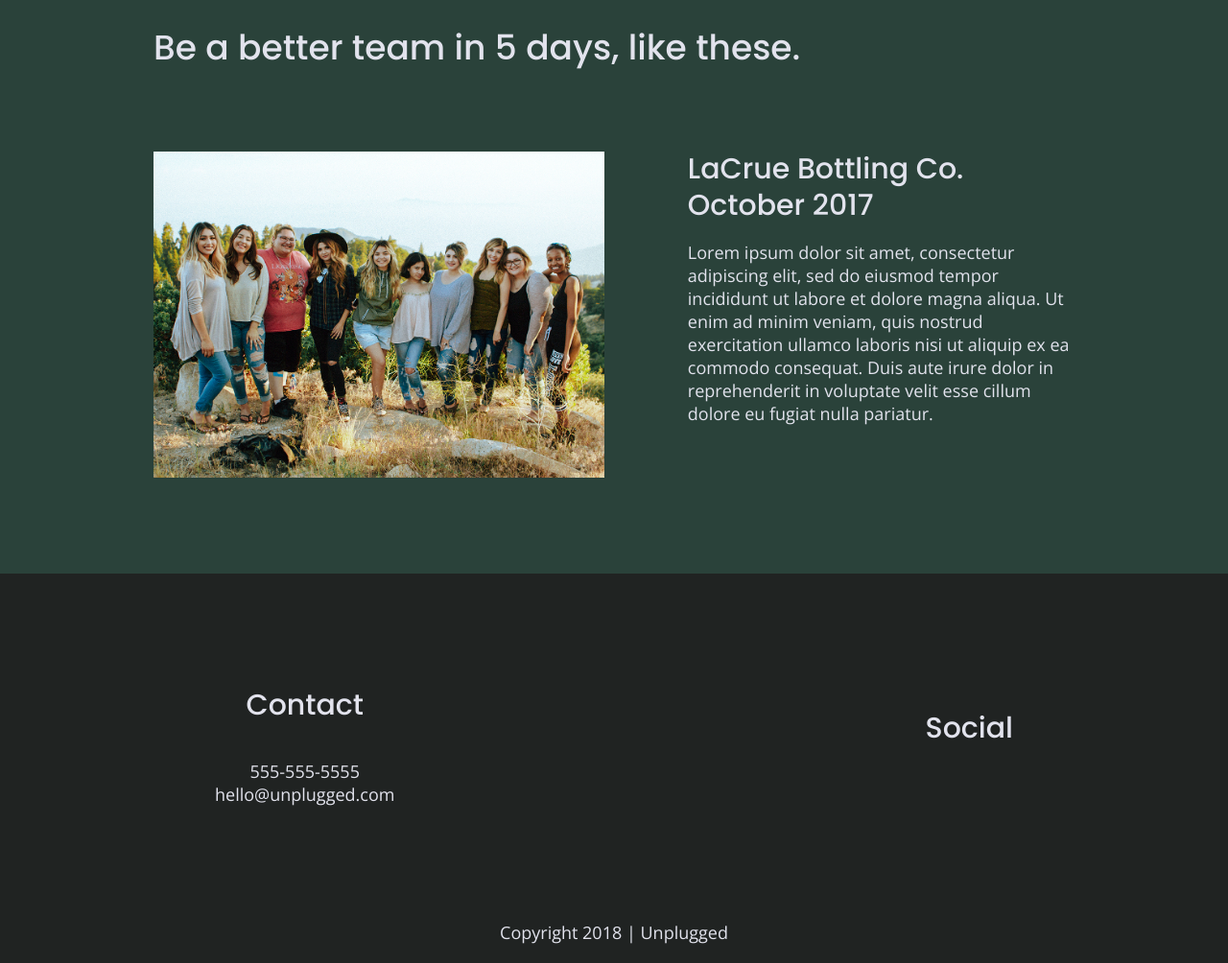
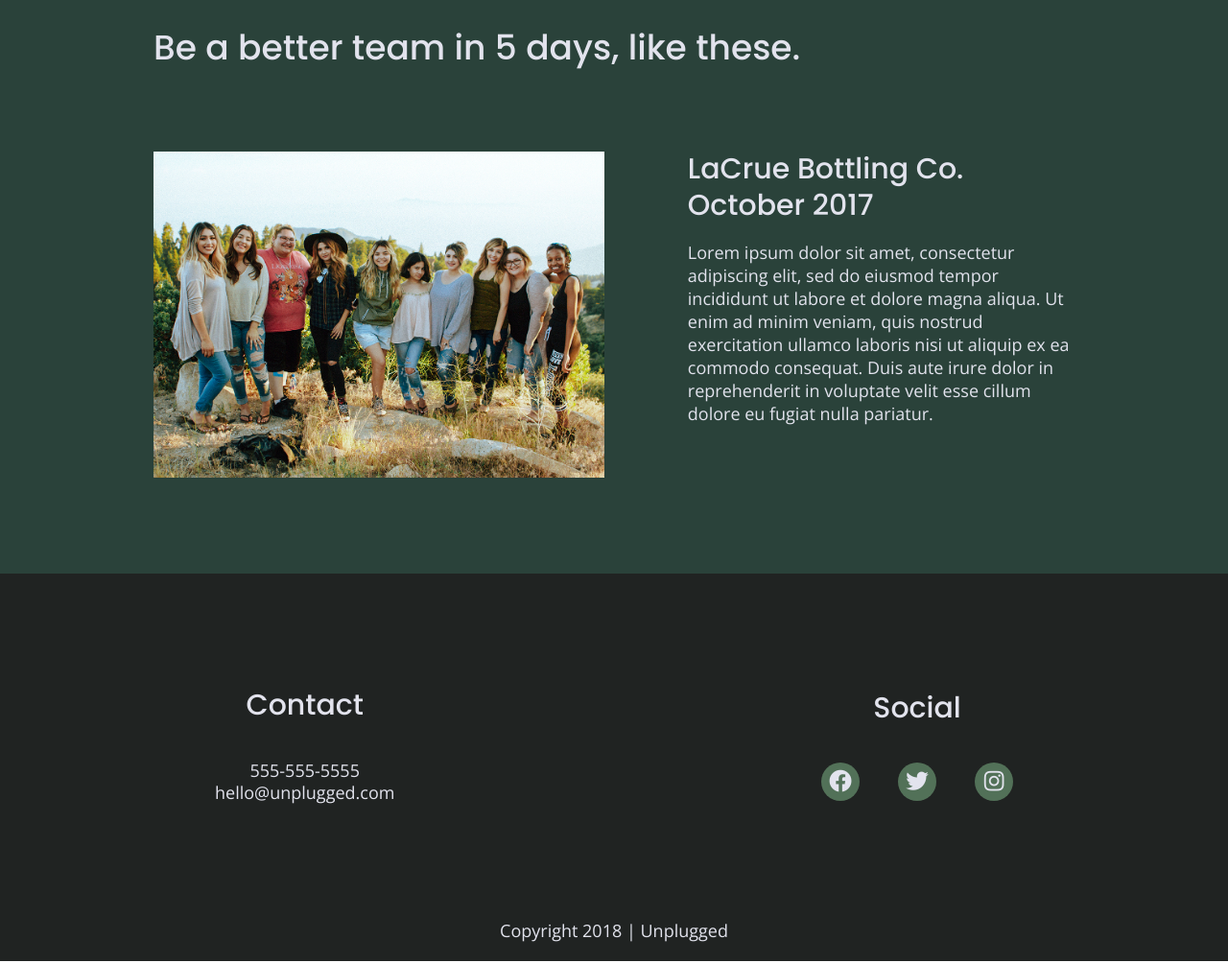
Before and after one commit to kelsey-mcduke/responsive-project, a website built with Parcel: page index.html in a window 1280 px wide. Shown: the part 1972-2976 px from the top of the page at 96% size. Built offline with nearby package versions, Linux system fonts and the light colour scheme.

Commit message:
Added social icons and styling to footer

```diff
--- a/css/main.css
+++ b/css/main.css
@@ -235,10 +235,19 @@
 }
 
 footer .social-icons p {
+    background-color: #527158;
+    border-radius: 50%;
+    width: 40px;
+    height: 40px;
     display: flex;
     justify-content:center;
     align-items:center;
 }
+
+footer .social-icons p i {
+    font-size: 1.3125em;
+}
+
 footer .copyright {
     margin: 20px 0;
 }
@@ -647,6 +656,15 @@
         margin-bottom: 40px;
     }
 
+    footer p {
+        line-height: 1.285;
+    }
+
+    footer .social-icons {
+        width: 12.5em;
+        justify-content: space-between;
+    }
+
     footer .copyright {
         width: 100%;
     }
@@ -732,7 +750,7 @@
     /* Hero */
     .hero-area h1 {
         font-size: 3.75em;
-        width: 60%;
+        width: 80%;
     }
 
     /* Aside */
--- a/index.html
+++ b/index.html
@@ -145,9 +145,9 @@
                 <div class="social">
                     <h4>Social</h4>
                     <div class="social-icons">
-                        <p><a href="https://www.facebook.com/" target=_blank></a></p>
-                        <p><a href="https://www.twitter.com/" target="_blank"></a></p>
-                        <p><a href="https://www.instagram.com/" target="_blank"></a></p>
+                        <p><a href="https://www.facebook.com/" target=_blank><i class="fab fa-facebook"></i></a></p>
+                        <p><a href="https://www.twitter.com/" target="_blank"><i class="fab fa-twitter"></i></a></p>
+                        <p><a href="https://www.instagram.com/" target="_blank"><i class="fab fa-instagram"></i></a></p>
                     </div>
                 </div>
             </div> <!--footer-content ends-->
```
Also changed, not shown: about/index.html (+3 -3 lines), faq/index.html (+3 -3 lines).
